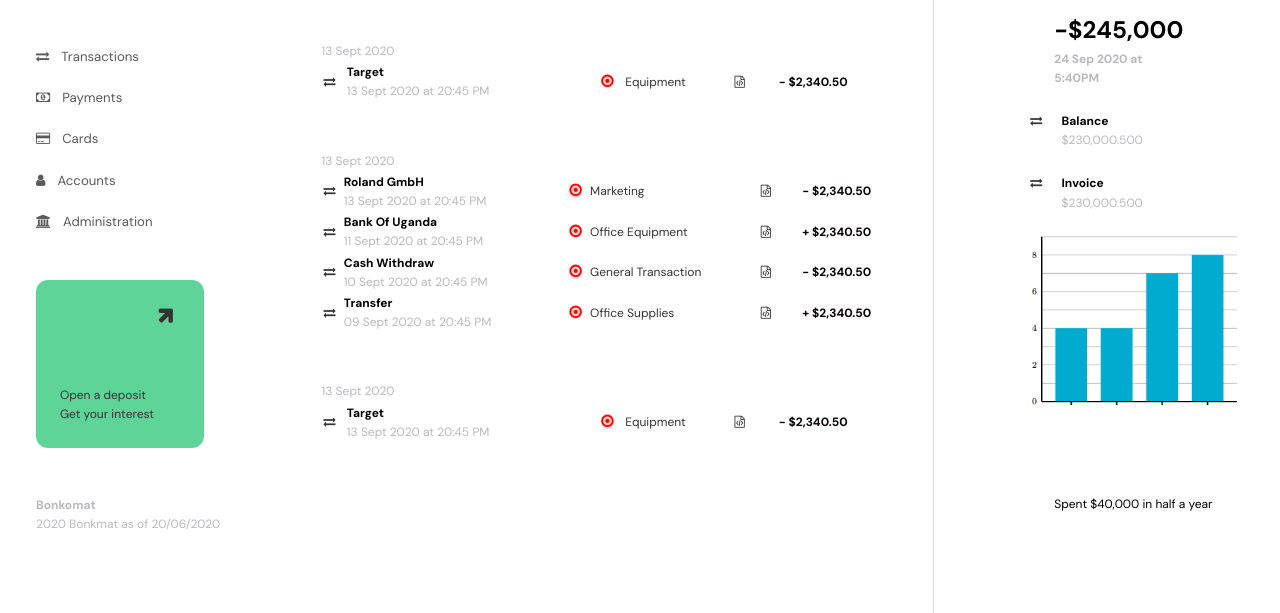
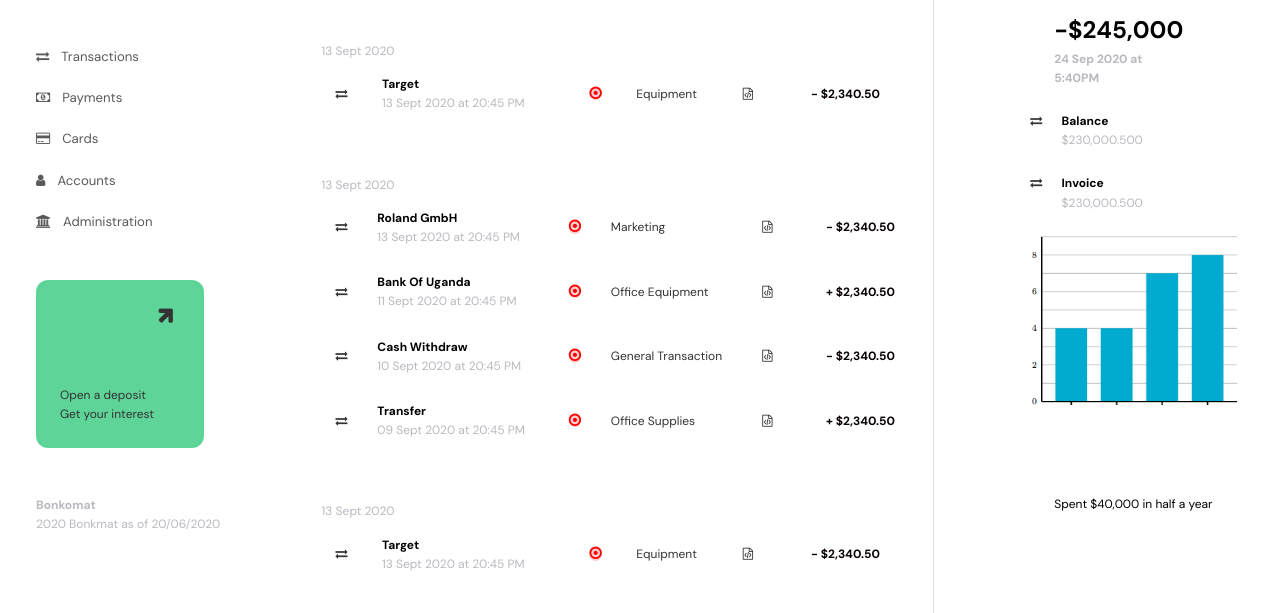
Before and after one commit to Atwinenickson/Atwinenickson.github.io, a plain HTML site: page index.html in a window 1280 px wide. Shown: the part 187-800 px from the top of the page. Drawn offline with Linux system fonts and the light colour scheme.

Commit message:
add spacing between table data

```diff
--- a/css/index.scss
+++ b/css/index.scss
@@ -45,7 +45,7 @@ body {
     grid-template-columns: 1fr 4fr 2fr;
     gap: 2.8rem;
     background-color: #ffffff;
-    height: 110vh;
+    height: 120vh;
 
     .left {
         margin-left: 3rem;
@@ -262,6 +262,10 @@ body {
                 .data {
                     width: 100%;
 
+                    td {
+                        padding: 1rem;
+                    }
+
                     .summary {
                         h2 {
                             color: rgb(2, 0, 0);
```
Also changed, not shown: css/index.css, css/index.min.css.
